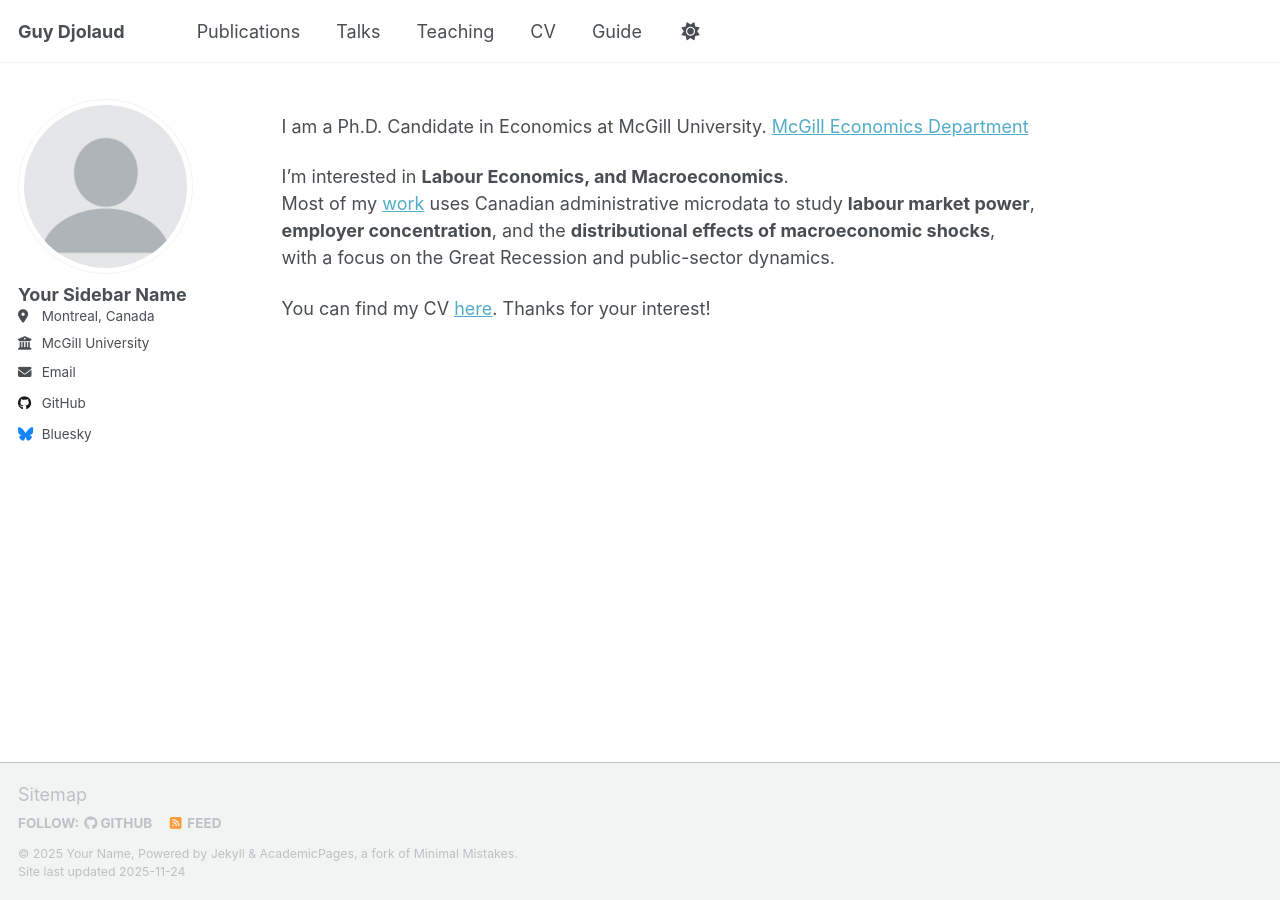
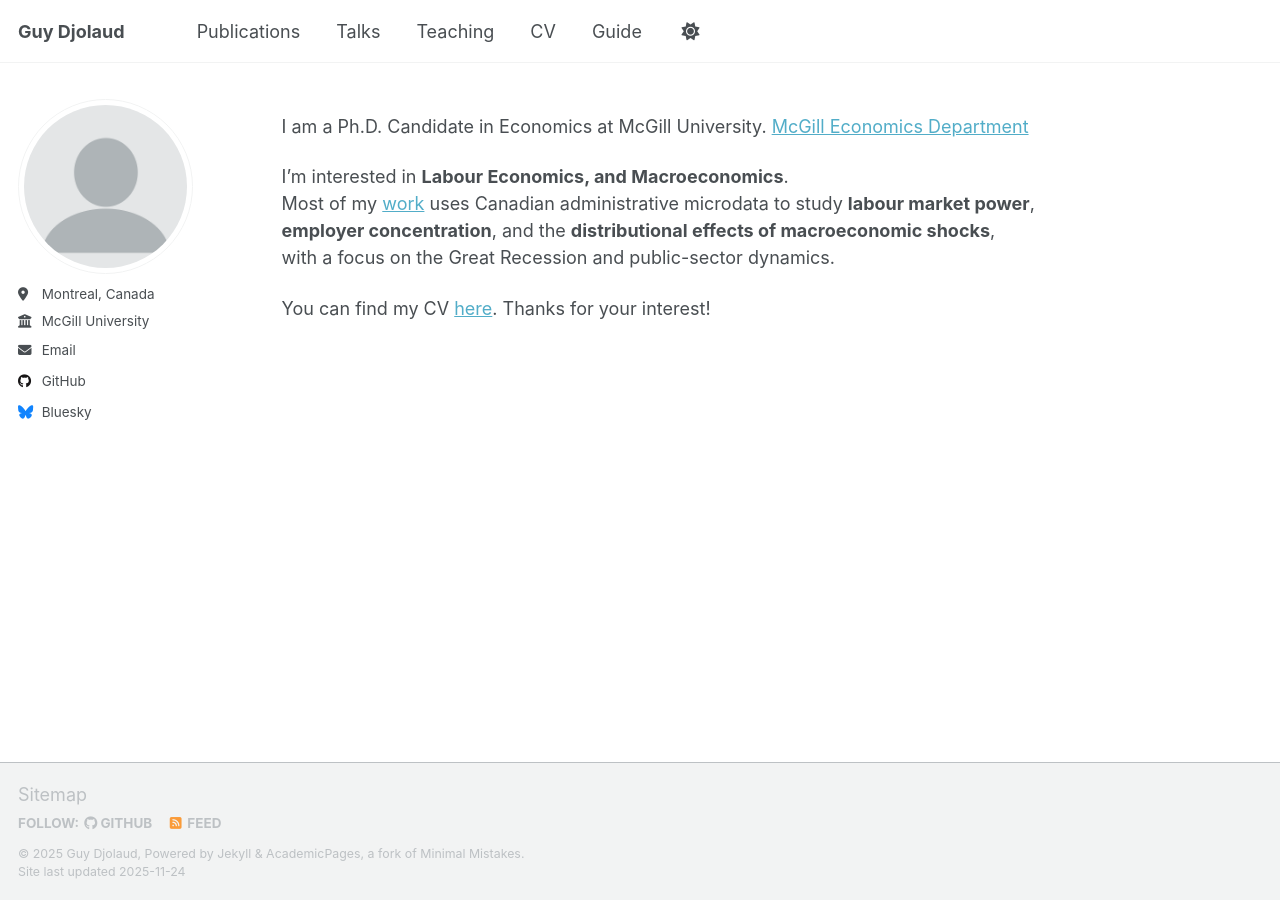
Before and after one commit to Guy-Djolaud/Guy-Djolaud.github.io, a Jekyll site: the page built from _pages/about.md, in a window 1280 px wide. Built offline with Jekyll 4.4.1, drawn with Linux system fonts in a browser that asks for light colours; a script that is not in the unit is left out.

Commit message:
Update _config.yml

```diff
--- a/_config.yml
+++ b/_config.yml
@@ -11,7 +11,7 @@
 site_theme               : "default" # Currently available options are "default", "air"
 title                    : "Guy Djolaud"
 title_separator          : "-"
-name                     : &name "Your Name"
+name                     : &name ""
 description              : &description "Your Name's academic portfolio"   # Update this with a general description of your site, this is the default if not overridden by a page
 url                      : https://academicpages.github.io # The base hostname & protocol for your site e.g. "https://[your GitHub username].github.io",
                                                            # or if you already have some other page hosted on Github then use "https://[your GitHub username].github.io/[Your Repo Name]"
@@ -24,7 +24,7 @@
 author:
   # Biographic information
   avatar           : "profile.png"
-  name             : "Your Sidebar Name"
+  name             : ""
   pronouns         : # example: "she/her"
   bio              : # "Short biography for the left-hand sidebar"
   location         : "Montreal, Canada"
```
